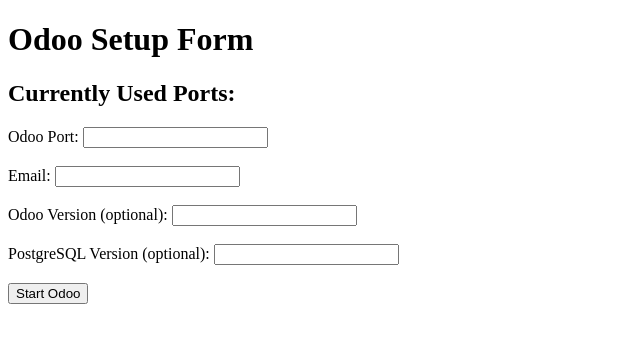
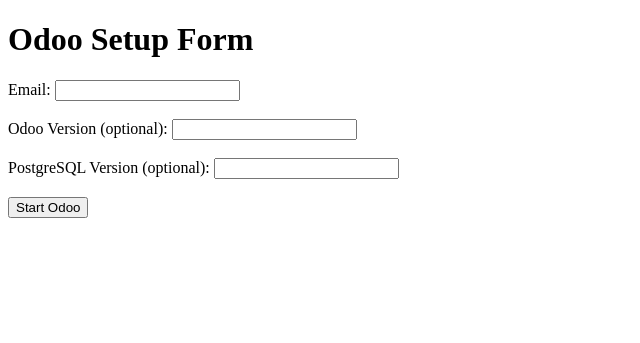
Before and after one commit to Drira22/odoo-vps-automatisation, a Flask app: page / in a window 1280 px wide. Shown: the top 343 px of the page, without its empty margins (0-640 px from the left). Run offline with Flask 3, Linux system fonts and the light colour scheme.

Commit message:
port selection automatically

```diff
--- a/app.py
+++ b/app.py
@@ -6,7 +6,7 @@
 
 app = Flask(__name__)
 
-# initialize mail configuration
+# Initialize mail configuration
 app.config['MAIL_SERVER'] = 'smtp.gmail.com'
 app.config['MAIL_PORT'] = 465
 app.config['MAIL_USERNAME'] = 'khalildrira61@gmail.com'
@@ -15,42 +15,43 @@
 app.config['MAIL_USE_SSL'] = True
 mail = Mail(app)
 
-
 @app.route('/', methods=['GET', 'POST'])
 def index():
-    # Execute the Docker command to get used ports and parse them
-    command = "docker ps --format '{{.Ports}}' | grep -o '0\\.0\\.0\\.0:[0-9]\\+' | awk -F':' '{print $2}' | tr '\n' ','"
-    result = subprocess.run(command, capture_output=True, text=True, shell=True)
-    used_ports = result.stdout.strip().strip(',')
-
     if request.method == 'POST':
-        odoo_port = request.form['odoo_port']
         odoo_version = request.form.get('odoo_version', 'latest')  # Default to 'latest' if not provided
         postgres_version = request.form.get('postgres_version', 'latest')  # Default to 'latest' if not provided
-        # get the mail of the user
         user_email = request.form['email']
 
         # Pass the values to the shell script
-        subprocess.run(['./start-odoo.sh', odoo_port, postgres_version, odoo_version])
+        process = subprocess.Popen(['./start-odoo.sh', odoo_version, postgres_version], stdout=subprocess.PIPE, stderr=subprocess.PIPE)
+        stdout, stderr = process.communicate()
+
+        if process.returncode != 0:
+            return f"Error starting Odoo: {stderr.decode()}"
+
+        # Extract the Odoo port from the script output
+        for line in stdout.decode().splitlines():
+            if line.startswith("Using Odoo port:"):
+                odoo_port = line.split(":")[1].strip()
+                break
+        else:
+            return "Failed to retrieve Odoo port."
 
         # Wait for the signal file to be created
         signal_file = f'/tmp/odoo_ready_{odoo_port}'
         while not os.path.exists(signal_file):
             time.sleep(1)  # Check every second
 
-        # url sent via mail
+        # Send URL via email
         msg = Message("Your Odoo Instance is Ready",
                       sender="khalildrira61@gmail.com",
                       recipients=[user_email])
         msg.body = f"Your Odoo instance is ready at http://localhost:{odoo_port}"
         mail.send(msg)
 
-        return "An email has been sent to you with the Odoo URL."
+        return f"An email has been sent to you with the Odoo URL: http://localhost:{odoo_port}"
 
-        # Redirect to the Odoo page
-        return redirect(f'http://localhost:{odoo_port}')
-
-    return render_template('index.html', used_ports=used_ports)
+    return render_template('index.html')
 
 
 if __name__ == '__main__':
--- a/docker-compose.yml
+++ b/docker-compose.yml
@@ -26,7 +26,7 @@
       - ./init-db/filestore:/tmp
     networks:
       - odoo_network
-    container_name: odoo-8069
+    container_name: odoo-8071
     restart: on-failure
 
 
--- a/templates/index.html
+++ b/templates/index.html
@@ -2,17 +2,19 @@
 <html>
 <head>
     <title>Odoo Setup</title>
+    <style>
+        /* Simple CSS to style the loading message and hide it initially */
+        #loadingMessage {
+            display: none;
+            font-weight: bold;
+            color: blue;
+            margin-top: 20px;
+        }
+    </style>
 </head>
 <body>
     <h1>Odoo Setup Form</h1>
-     <div>
-        <h2>Currently Used Ports:</h2>
-        <p>{{ used_ports }}</p>
-    </div>
-    <form action="/" method="post">
-        <label for="odoo_port">Odoo Port:</label>
-        <input type="text" id="odoo_port" name="odoo_port" required><br><br>
-
+    <form action="/" method="post" onsubmit="showLoadingMessage()">
         <label for="email">Email:</label>
         <input type="email" id="email" name="email" required><br><br>
 
@@ -24,5 +26,16 @@
 
         <input type="submit" value="Start Odoo">
     </form>
+
+    <div id="loadingMessage">
+        This may take some time, so please wait and don't leave the page...
+    </div>
+
+    <script>
+        function showLoadingMessage() {
+            // Display the loading message when the form is submitted
+            document.getElementById('loadingMessage').style.display = 'block';
+        }
+    </script>
 </body>
 </html>
--- a/test.txt
+++ b/test.txt
@@ -1,6 +1,9 @@
 
       - ./init-db/filestore:/var/lib/odoo/.local/share/Odoo/filestore
       - ./init-db:/docker-entrypoint-initdb.d
+
+
+gunicorn --bind 0.0.0.0:5000 app:app
 
 
 hello this is my project and i will explain my problem ! the project is about to create odoo container with docker and postgresql and to use in  the containers on different ports the same database i have in my computer locally as dump.sql file and filestore directory ! so i used these files :
```
Also changed, not shown: 1 other file.
